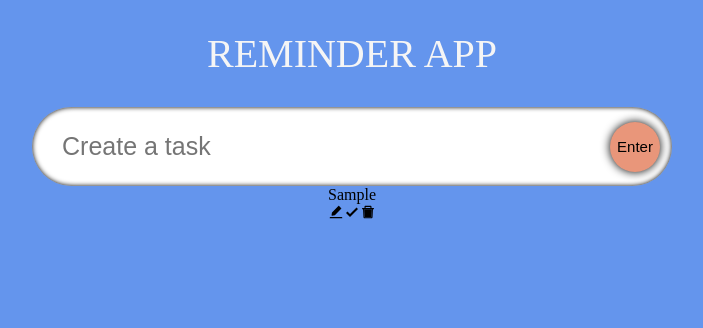
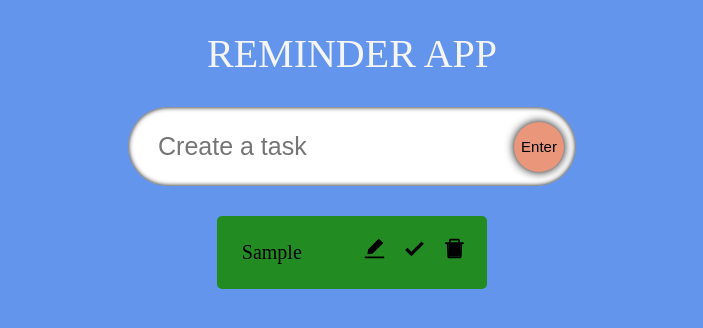
Before and after one commit to BuriedinDreams/typescript_todolist, a React (Create React App) app: page / in a window 1280 px wide. Both pictures are taken after typing "Sample" into the empty fields and a click on the button "Enter". Shown: the top 328 px of the page, without its empty margins (288-991 px from the left). Built offline with nearby package versions, Linux system fonts and the light colour scheme; a web font is replaced by a local one.

Commit message:
added some react icons and styling for buttons that I will be using to edit, delete, and complete said tasks.

```diff
--- a/src/comp/SingleToDoItem.tsx
+++ b/src/comp/SingleToDoItem.tsx
@@ -2,6 +2,7 @@ import React from 'react';
 import { TodoItem } from './model';
 import { AiFillEdit, AiTwotoneDelete  } from 'react-icons/ai'
 import { GoCheck } from 'react-icons/go'
+import './styles.css'
 
 
 type Props = {
@@ -14,8 +15,8 @@ type Props = {
 
 const SingleToDoItem: React.FC<Props> = ({todoItems, todos, setTodos}: Props) => {
     return (
-        <form className='SingleTodo' >
-            <span className='SingleTodoText'>{todoItems.item}</span>
+        <form className='singleTodo' >
+            <span className='singleTodoText'>{todoItems.item}</span>
 
             <div>
                 <span className='edit' >
@@ -26,7 +27,7 @@ const SingleToDoItem: React.FC<Props> = ({todoItems, todos, setTodos}: Props) =>
                     <GoCheck/>
                 </span>
 
-                <span className='Delete' >
+                <span className='delete' >
                 <AiTwotoneDelete/>
                 </span>
             </div>
--- a/src/comp/styles.css
+++ b/src/comp/styles.css
@@ -1,6 +1,6 @@
 .inputForm {
   display: flex;
-  width: 50%;
+  width: 35%;
   position: relative;
   align-items: center;
 }
@@ -57,3 +57,42 @@
   width: 90%;
   flex-wrap: wrap;
 }
+
+.singleTodo {
+  display: flex;
+  width: 20%;
+  border-radius: 5px;
+  padding: 20px;
+  margin-top: 30px;
+  background-color: forestgreen;
+  /* background-image: url(https://external-content.duckduckgo.com/iu/?u=http%3A%2F%2Fwww.publicdomainpictures.net%2Fpictures%2F30000%2Fvelka%2Forange-textile-background.jpg&f=1&nofb=1); */
+}
+
+.singleTodoText {
+  flex: 1;
+  padding: 5px;
+  border: none;
+  font-size: 20px;
+}
+
+.singleTodoText:focus {
+  outline: none;
+}
+
+.edit {
+  margin-left: 15px;
+  font-size: 25px;
+  cursor: pointer;
+}
+
+.completed {
+  margin-left: 15px;
+  font-size: 25px;
+  cursor: pointer;
+}
+
+.delete {
+  margin-left: 15px;
+  font-size: 25px;
+  cursor: pointer;
+}
```
